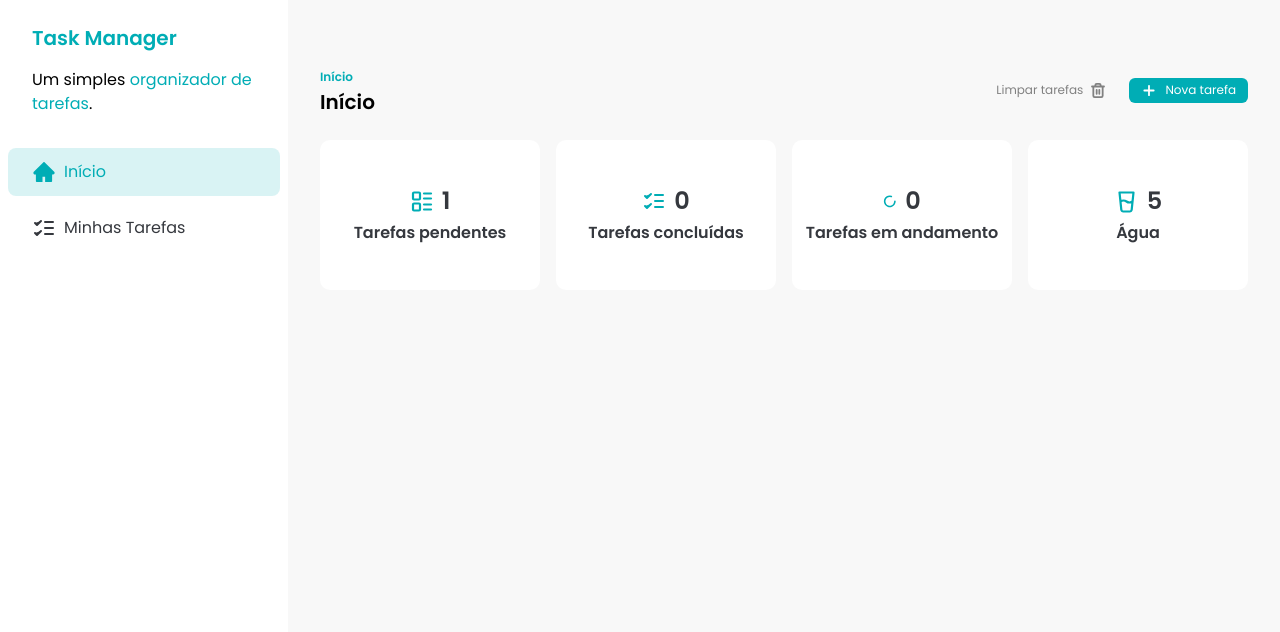
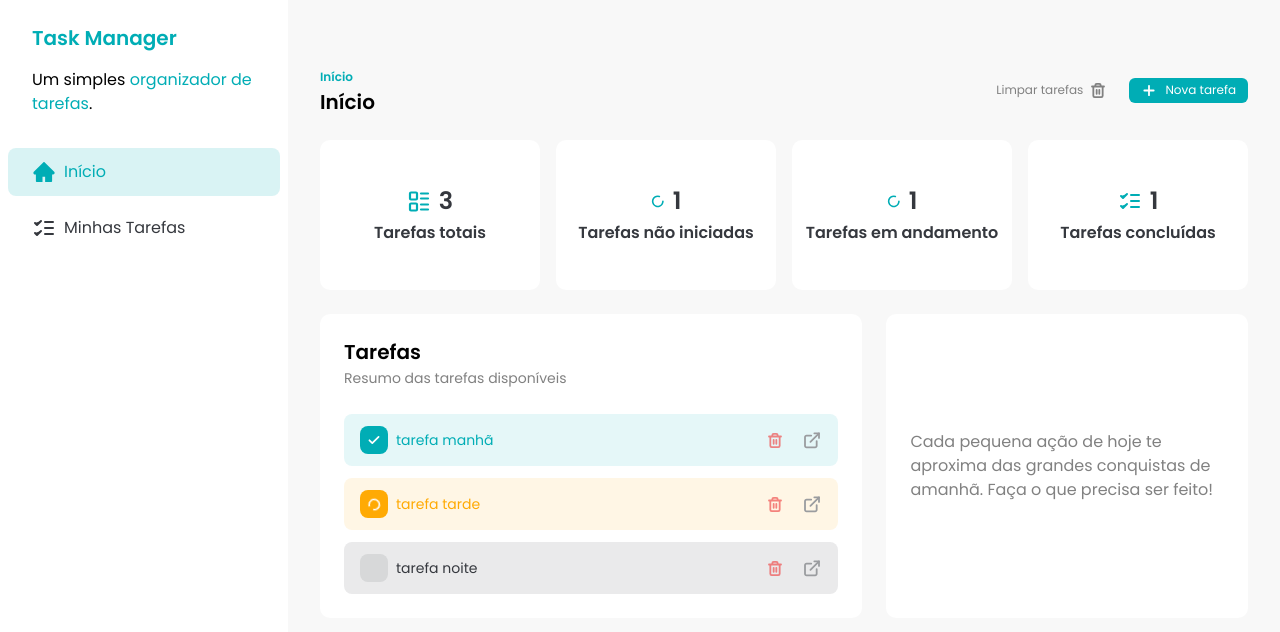
Before and after one commit to Kadockh/task-manager, a React (Vite) app: page / in a window 1280 px wide. Shown: the top 632 px of the page. Built offline with nearby package versions, Linux system fonts and the light colour scheme; data requests are answered from the project's data file.

Commit message:
feat: add tasks to dashboard

```diff
--- a/db.json
+++ b/db.json
@@ -1,10 +1,24 @@
 {
   "tasks": [
     {
-      "id": "04e02b02-cef3-4350-b2c2-9debaf746797",
-      "title": "aa",
+      "id": "273e05c0-659b-4df3-b122-fbcdeea9d072",
+      "title": "tarefa manhã",
       "time": "morning",
-      "description": "a",
+      "description": "tarefa 1",
+      "status": "done"
+    },
+    {
+      "id": "5e97ba32-990f-488f-b2cf-6534c7a005f2",
+      "title": "tarefa tarde",
+      "time": "afternoon",
+      "description": "tarefa 2",
+      "status": "in_progress"
+    },
+    {
+      "id": "3b4ed018-b414-4f3b-b582-726f1eedd535",
+      "title": "tarefa noite",
+      "time": "night",
+      "description": "tarefa 3",
       "status": "not_started"
     }
   ]
--- /dev/null
+++ b/src/_components/DashboardCards.jsx
@@ -0,0 +1,42 @@
+import { LoaderIcon, Tasks2Icon, TasksIcon } from "../assets/icons"
+import { useGetTasks } from "../hooks/data/use-get-tasks"
+import DashboardCard from "./DashboardCard"
+
+const DashboardCards = () => {
+  const { data: tasks } = useGetTasks()
+
+  const notStartedTasks = tasks?.filter(
+    (task) => task.status === "not_started"
+  ).length
+  const inProgressTasks = tasks?.filter(
+    (task) => task.status === "in_progress"
+  ).length
+  const completedTasks = tasks?.filter((task) => task.status === "done").length
+
+  return (
+    <div className="grid grid-cols-4 gap-4">
+      <DashboardCard
+        icon={<Tasks2Icon />}
+        mainText={tasks?.length}
+        subText="Tarefas totais"
+      />
+      <DashboardCard
+        icon={<LoaderIcon />}
+        mainText={notStartedTasks}
+        subText="Tarefas não iniciadas"
+      />
+      <DashboardCard
+        icon={<LoaderIcon />}
+        mainText={inProgressTasks}
+        subText="Tarefas em andamento"
+      />
+      <DashboardCard
+        icon={<TasksIcon />}
+        mainText={completedTasks}
+        subText="Tarefas concluídas"
+      />
+    </div>
+  )
+}
+
+export default DashboardCards
--- a/src/pages/Home.jsx
+++ b/src/pages/Home.jsx
@@ -1,47 +1,39 @@
-import DashboardCard from "../_components/DashboardCard"
+import DashboardCards from "../_components/DashboardCards"
 import Header from "../_components/Header"
 import Sidebar from "../_components/Sidebar"
-import {
-  GlassWaterIcon,
-  LoaderIcon,
-  Tasks2Icon,
-  TasksIcon,
-} from "../assets/icons"
+import TaskItem from "../_components/TaskItem"
 import { useGetTasks } from "../hooks/data/use-get-tasks"
 
 const HomePage = () => {
   const { data: tasks } = useGetTasks()
 
-  const inProgressTasks = tasks?.filter(
-    (task) => task.status === "in_progress"
-  ).length
-  const completedTasks = tasks?.filter((task) => task.status === "done").length
   return (
     <div className="flex">
       <Sidebar />
       <div className="w-full space-y-6 px-8 py-16">
         <Header subtitle="Início" title="Início" />
-        <div className="grid grid-cols-4 gap-4">
-          <DashboardCard
-            icon={<Tasks2Icon />}
-            mainText={tasks?.length}
-            subText="Tarefas pendentes"
-          />
-          <DashboardCard
-            icon={<TasksIcon />}
-            mainText={completedTasks}
-            subText="Tarefas concluídas"
-          />
-          <DashboardCard
-            icon={<LoaderIcon />}
-            mainText={inProgressTasks}
-            subText="Tarefas em andamento"
-          />
-          <DashboardCard
-            icon={<GlassWaterIcon />}
-            mainText="5"
-            subText="Água"
-          />
+        <DashboardCards />
+        <div className="grid grid-cols-[1.5fr,1fr] gap-6">
+          <div className="space-y-6 rounded-[10px] bg-white p-6">
+            <div>
+              <h3 className="text-xl font-semibold">Tarefas</h3>
+              <span className="text-sm text-brand-dark-gray">
+                Resumo das tarefas disponíveis
+              </span>
+            </div>
+
+            <div className="space-y-3">
+              {tasks?.map((task) => (
+                <TaskItem key={task.id} task={task} />
+              ))}
+            </div>
+          </div>
+          <div className="flex items-center justify-center space-y-6 rounded-[10px] bg-white p-6">
+            <p className="text-brand-dark-gray">
+              Cada pequena ação de hoje te aproxima das grandes conquistas de
+              amanhã. Faça o que precisa ser feito!
+            </p>
+          </div>
         </div>
       </div>
     </div>
```
